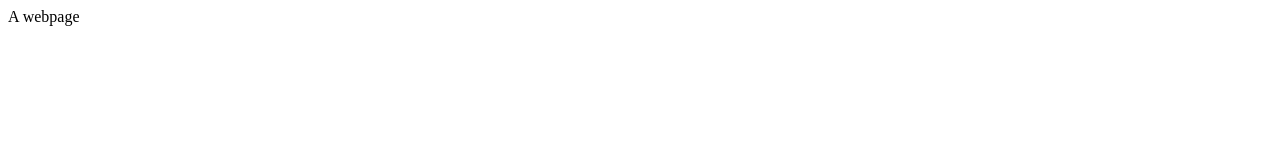
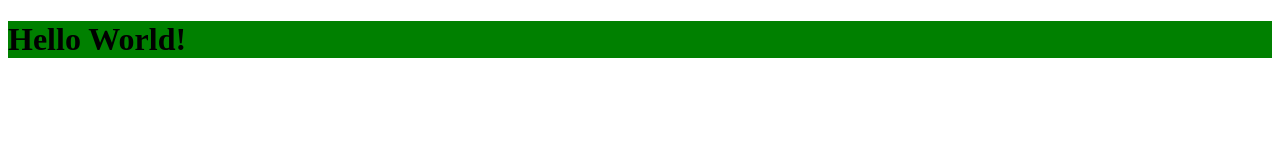
Before and after one commit to CancheMichael/canche-dartmouth.tech, a plain HTML site: page index.html in a window 1280 px wide. Drawn offline with Linux system fonts and the light colour scheme.

Commit message:
Update index.html

```diff
--- a/index.html
+++ b/index.html
@@ -4,6 +4,7 @@
         <title>canche-dartmouth.tech</title>
     </head>
     <body>
-        A webpage
-    </body>
+
+        <h1 style="background-color:green;">Hello World!</h1>
+        </body>
 </html>
```
